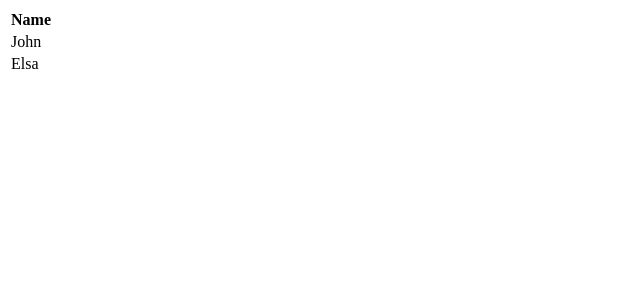
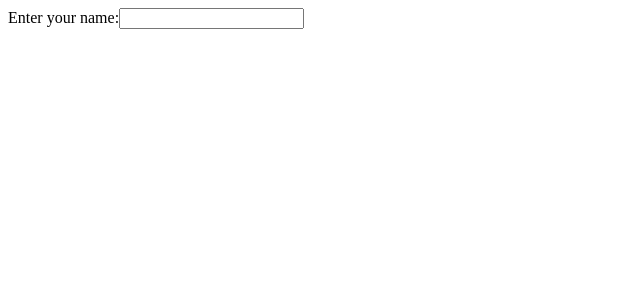
Before and after one commit to psant01/react-work, a React (Vite) app in the folder my-react-app/: page / in a window 1280 px wide. Shown: the top 300 px of the page, without its empty margins (0-640 px from the left). Built offline with nearby package versions, Linux system fonts and the light colour scheme.

Commit message:
Amended main.jsx to add a web form

```diff
--- a/my-react-app/src/main.jsx
+++ b/my-react-app/src/main.jsx
@@ -1,19 +1,15 @@
 import { createRoot } from 'react-dom/client'
 
-const myelement = (
-  <table>
-    <tr>
-      <th>Name</th>
-    </tr>
-    <tr>
-      <td>John</td>
-    </tr>
-    <tr>
-      <td>Elsa</td>
-    </tr>
-  </table>
-);
+function MyForm() {
+  return (
+    <form>
+      <label>Enter your name:
+        <input type="text" />
+      </label>
+    </form>
+  )
+}
 
 createRoot(document.getElementById('root')).render(
-  myelement
-)
+  <MyForm />
+);
```
